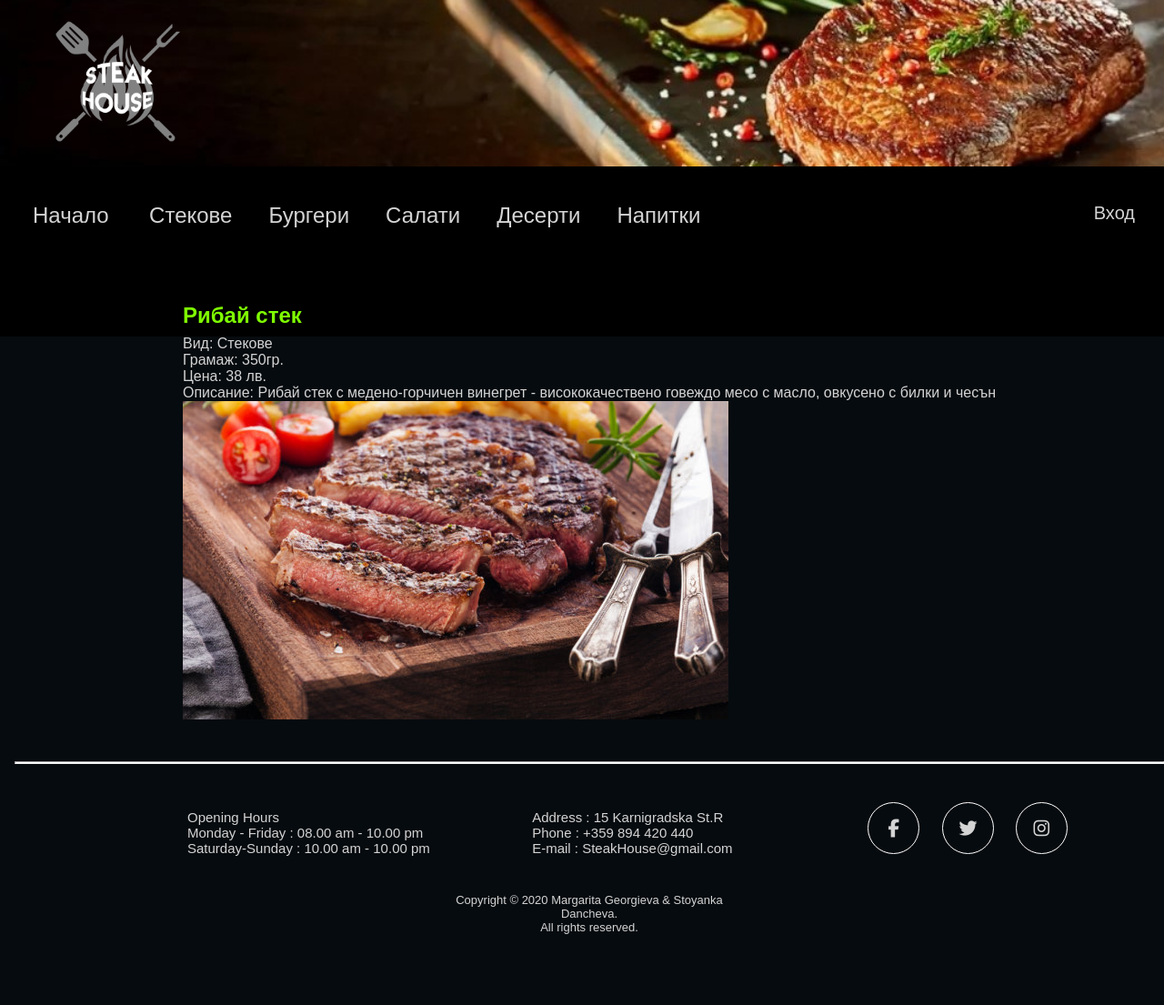
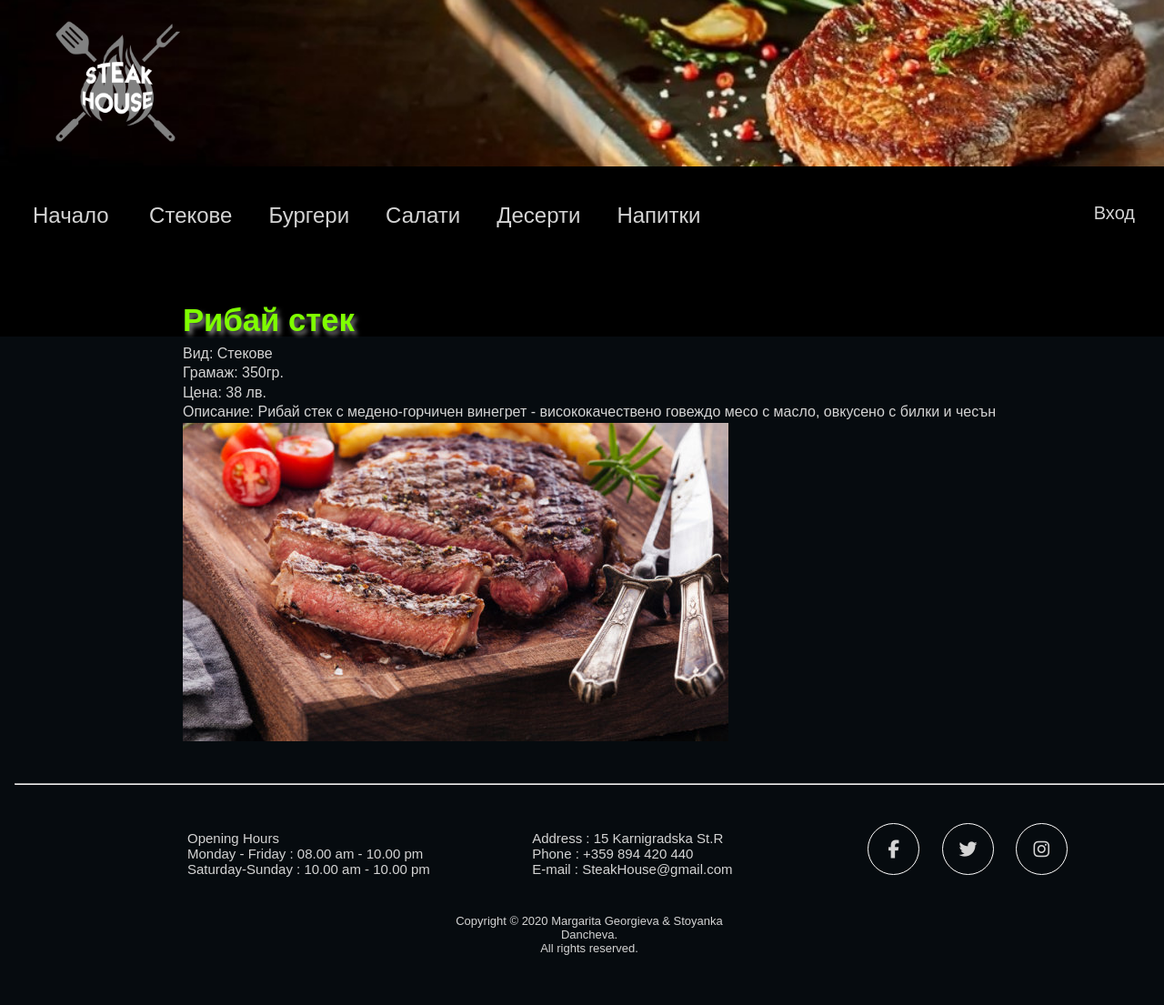
Before and after one commit to margaritageorgieva/php, a PHP site: page /product.php?id=11 in a window 1280 px wide. Shown: the whole page at 91% size. Before the commit the page ends 1082 px from the top, so only its background shows below. Run offline with PHP 8.4, Linux system fonts and the light colour scheme; data comes from the database, SQL or seed files in the repository; some libraries are stand-ins or nearby versions.

Commit message:
converted some px to rem and did a small change

```diff
--- a/Style.css
+++ b/Style.css
@@ -61,10 +61,11 @@ nav ul li:hover{
 }
 #img-small,.img-product{
 	cursor: pointer;
-	margin-right: 40px;
+	margin-right: 2.5rem;
 }
 .more-info, .product-type, .product-name,.product-price{
-	margin-left: 9px;
+	margin-left: 0.9rem;
+	margin-bottom: 0.2rem;
 }
 .more-info{
 	color: #88ff4d;
@@ -101,7 +102,13 @@ nav ul li:hover{
 .product-info-table h1{
 	color: chartreuse;
 	margin-bottom: 8px;
+	text-shadow: 3px 4px 5px gray;
+	font-size: 26pt;
 }
+.single-prod{
+	margin-bottom: 0.2rem;
+}
+
 
 /*productS*/
 #h1-sort, #h1-edit, #h1-new{
@@ -110,6 +117,7 @@ nav ul li:hover{
 	margin: 5rem 0;
 	text-shadow: 3px 5px 5px rgb(68, 128, 83);
 }
+
 
 /*Edit a product*/
 label{
--- a/product.php
+++ b/product.php
@@ -26,16 +26,16 @@ print'
 
             <h1>'.htmlspecialchars(stripslashes($row_product['name'])).'</h1>';
             if($row_product["food_type_id"]){
-                print'<div>Вид: '.htmlspecialchars(stripslashes($row_product["type"])).'</div>';
+                print'<div class="single-prod">Вид: '.htmlspecialchars(stripslashes($row_product["type"])).'</div>';
             }
 			if($row_product["weight"]){
-           		print'<div>Грамаж: '.htmlspecialchars(stripslashes($row_product["weight"])).'гр.</div>';
+           		print'<div class="single-prod">Грамаж: '.htmlspecialchars(stripslashes($row_product["weight"])).'гр.</div>';
            	}
         	if($row_product["price"]){
-           		print'<div>Цена: '.$row_product["price"].' лв.</div>';
+           		print'<div class="single-prod">Цена: '.$row_product["price"].' лв.</div>';
         	}
         	if($row_product["info"]){
-           		print'<div>Описание: '.htmlspecialchars(stripslashes($row_product["info"])).'</div>';
+           		print'<div class="single-prod">Описание: '.htmlspecialchars(stripslashes($row_product["info"])).'</div>';
         	}
         '
 		</td>
@@ -46,7 +46,7 @@ print'
 			   $object_title = htmlspecialchars(stripslashes($row_product['name'].($row_product['food_type_id']?', '.$row_product['food_type_id']:'')));
 			   $pic = $row_product['picture'];
 			   $pic_exists = file_exists($pic); // dali sushtestvuva snimka
-			print'<img id="img-big" src=".'.$pic.'" alt="'.$object_title.'" title="'.$object_title.'">
+			print'<a href=".'.$pic.'" class="single-prod" target="_blank"><img id="img-big" src=".'.$pic.'" alt="'.$object_title.'" title="'.$object_title.'"></a>
 		</td>
 
 	</tr>
```
